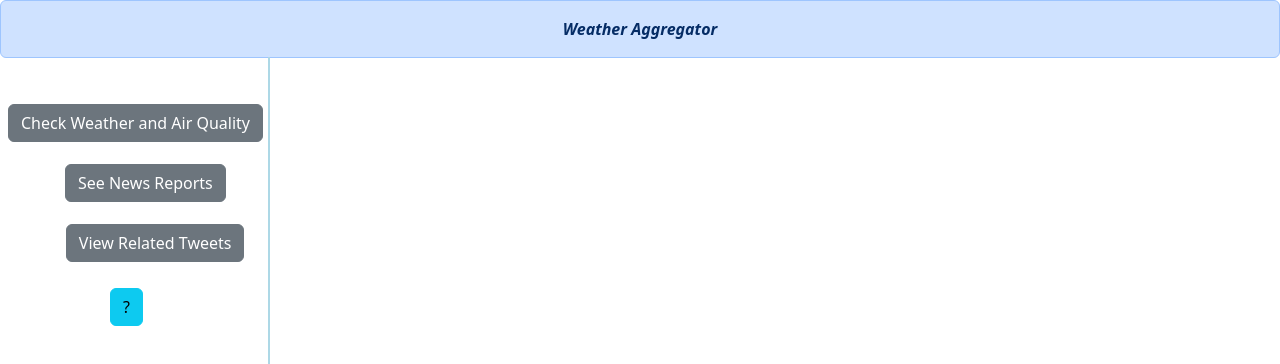
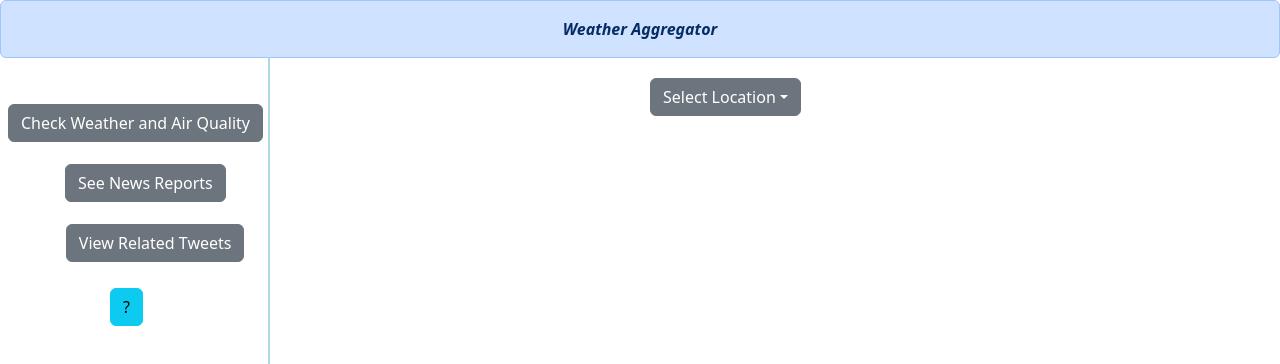
Before and after one commit to jhoang712/react-app, a React (Vite) app: page / in a window 1280 px wide. Both pictures are taken after a click on the button "Check Weather and Air Quality". Shown: the top 364 px of the page. Built offline with nearby package versions, Linux system fonts and the light colour scheme.

Commit message:
adding dropdown menu

```diff
--- a/src/App.tsx
+++ b/src/App.tsx
@@ -4,7 +4,15 @@ import Alert from "./components/Alert";
 import Button from "./components/Button";
 import Vertical from "./Vertical";
 import Collapse from "./components/Collapse";
+import Dropdown from "./components/Dropdown";
+import { useState } from "react";
+
 function App() {
+  const [isShown, setIsShown] = useState(false);
+  const handleWeatherBtnClick = () => {
+    setIsShown((current) => !current);
+    console.log("Changed state");
+  };
   return (
     <>
       <div>
@@ -17,7 +25,7 @@ function App() {
         </Alert>
         <Button
           color="secondary"
-          onClick={() => console.log("Clicked")}
+          onClick={handleWeatherBtnClick}
           position={{ top: "30px", left: "8px" }}
         >
           Check Weather and Air Quality
@@ -41,6 +49,27 @@ function App() {
 
         <Collapse></Collapse>
         <Vertical></Vertical>
+        {/* show elements on click */}
+        {isShown && (
+          <div>
+            <Dropdown
+              buttonTitle="Select Location"
+              buttonPosition={{ top: "-50px", left: "650px" }}
+              position={{ top: "-10px", left: "650px" }}
+            >
+              <li>
+                <a className="dropdown-item" href="#">
+                  California
+                </a>
+              </li>
+              <li>
+                <a className="dropdown-item" href="#">
+                  Maryland
+                </a>
+              </li>
+            </Dropdown>
+          </div>
+        )}
       </div>
     </>
   );
--- /dev/null
+++ b/src/components/Dropdown.tsx
@@ -0,0 +1,63 @@
+import React, { useState } from "react";
+
+interface Props {
+  buttonTitle: string;
+  buttonPosition: { top: string; left: string };
+  children: React.ReactNode;
+  position: { top: string; left: string };
+}
+
+const Dropdown: React.FC<Props> = ({
+  buttonTitle,
+  buttonPosition,
+  children,
+  position,
+}: Props) => {
+  const [isOpen, setIsOpen] = useState(false);
+
+  const handleToggle = () => {
+    setIsOpen(!isOpen);
+    console.log("dropdown is clicked");
+  };
+
+  const dropdownStyle: React.CSSProperties = {
+    position: "absolute",
+    top: position.top,
+    left: position.left,
+    display: isOpen ? "block" : "none",
+  };
+
+  const buttonStyle: React.CSSProperties = {
+    position: "absolute",
+    top: buttonPosition?.top || "auto",
+    left: buttonPosition?.left || "auto",
+  };
+
+  return (
+    <div className="dropdown">
+      <button
+        className="btn btn-secondary dropdown-toggle"
+        type="button"
+        id="locationDropdownMenuButton"
+        data-bs-toggle="dropdown"
+        aria-expanded={isOpen}
+        onClick={handleToggle}
+        style={buttonStyle}
+      >
+        {buttonTitle}
+      </button>
+
+      {isOpen && (
+        <ul
+          className="dropdown-menu"
+          aria-labelledby="dropdownMenuButton1"
+          style={dropdownStyle}
+        >
+          {children}
+        </ul>
+      )}
+    </div>
+  );
+};
+
+export default Dropdown;
```
